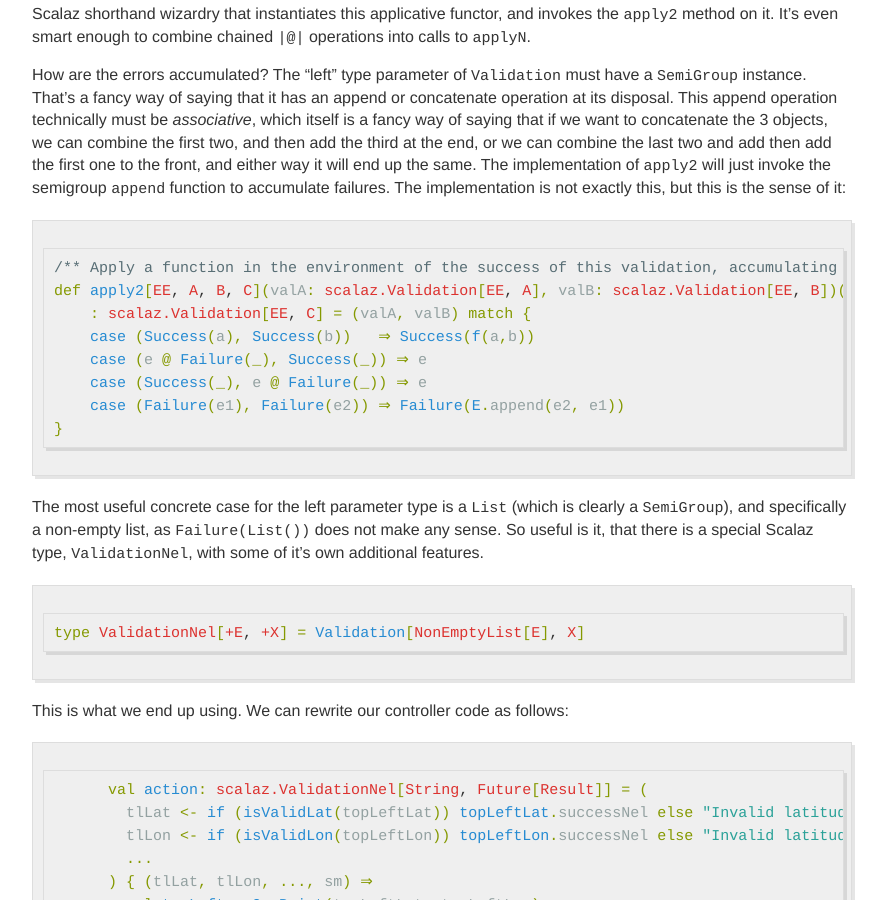
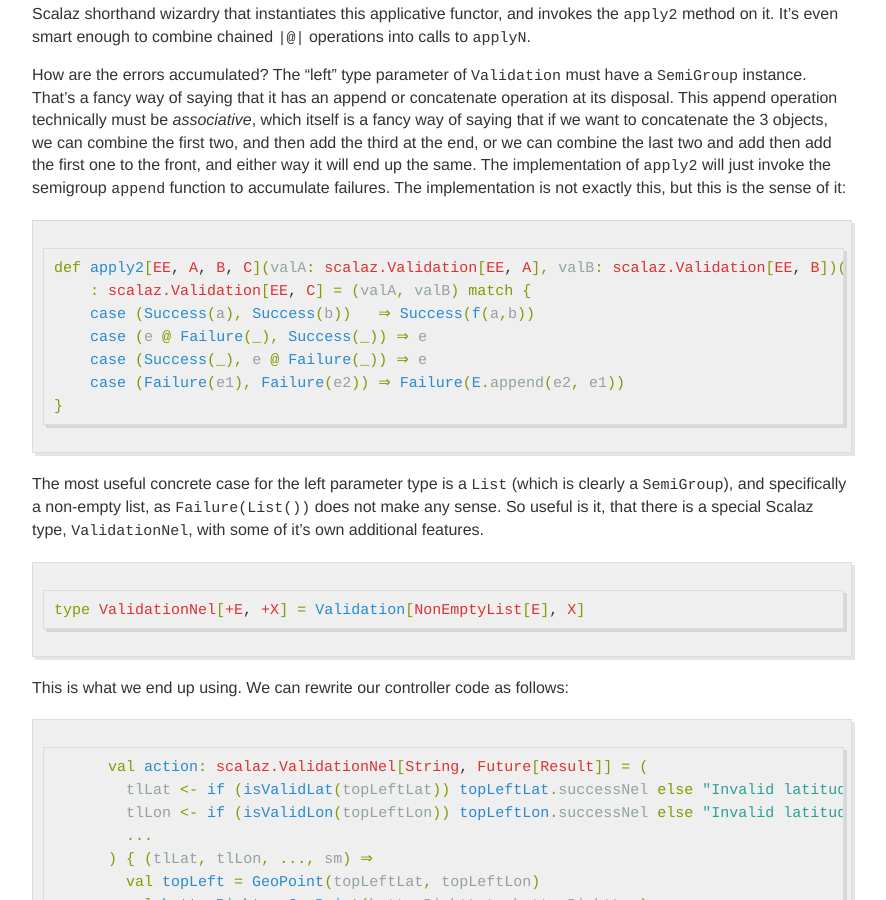
Before and after one commit to szoio/szoio.github.io, a Jekyll site: the page built from _posts/2016-04-29-bulletproof-functional-validation-using-scalaz.md, in a window 1280 px wide and 900 px high, scrolled down 7046 px. Shown: the whole window, without its empty margins (198-1084 px from the left). Built offline with Jekyll 4.4.1, drawn with Linux system fonts in a browser that asks for light colours; comment, search, counter and statistics services are not loaded.

````diff
--- a/_posts/2016-04-29-bulletproof-functional-validation-using-scalaz.md
+++ b/_posts/2016-04-29-bulletproof-functional-validation-using-scalaz.md
@@ -254,7 +254,6 @@
 How are the errors accumulated? The "left" type parameter of `Validation` must have a `SemiGroup` instance. That's a fancy way of saying that it has an append or concatenate operation at its disposal. This append operation technically must be *associative*, which itself is a fancy way of saying that if we want to concatenate the 3 objects, we can combine the first two, and then add the third at the end, or we can combine the last two and add then add the first one to the front, and either way it will end up the same. The implementation of `apply2` will just invoke the semigroup `append` function to accumulate failures. The implementation is not exactly this, but this is the sense of it:
 
 ```scala
-/** Apply a function in the environment of the success of this validation, accumulating errors. */
 def apply2[EE, A, B, C](valA: scalaz.Validation[EE, A], valB: scalaz.Validation[EE, B])(f: (A,B) ⇒ C)(implicit E: Semigroup[EE])
     : scalaz.Validation[EE, C] = (valA, valB) match {
     case (Success(a), Success(b))   ⇒ Success(f(a,b))
````
